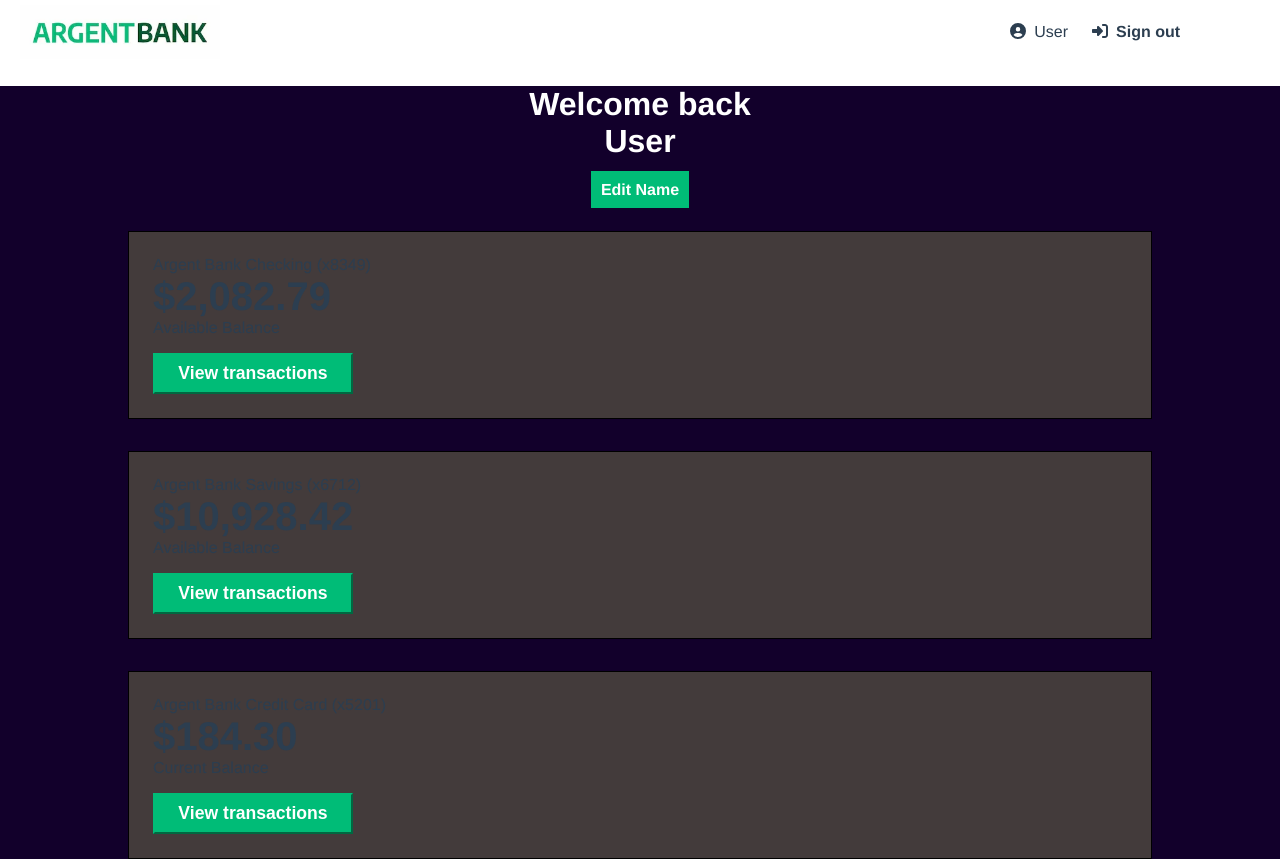
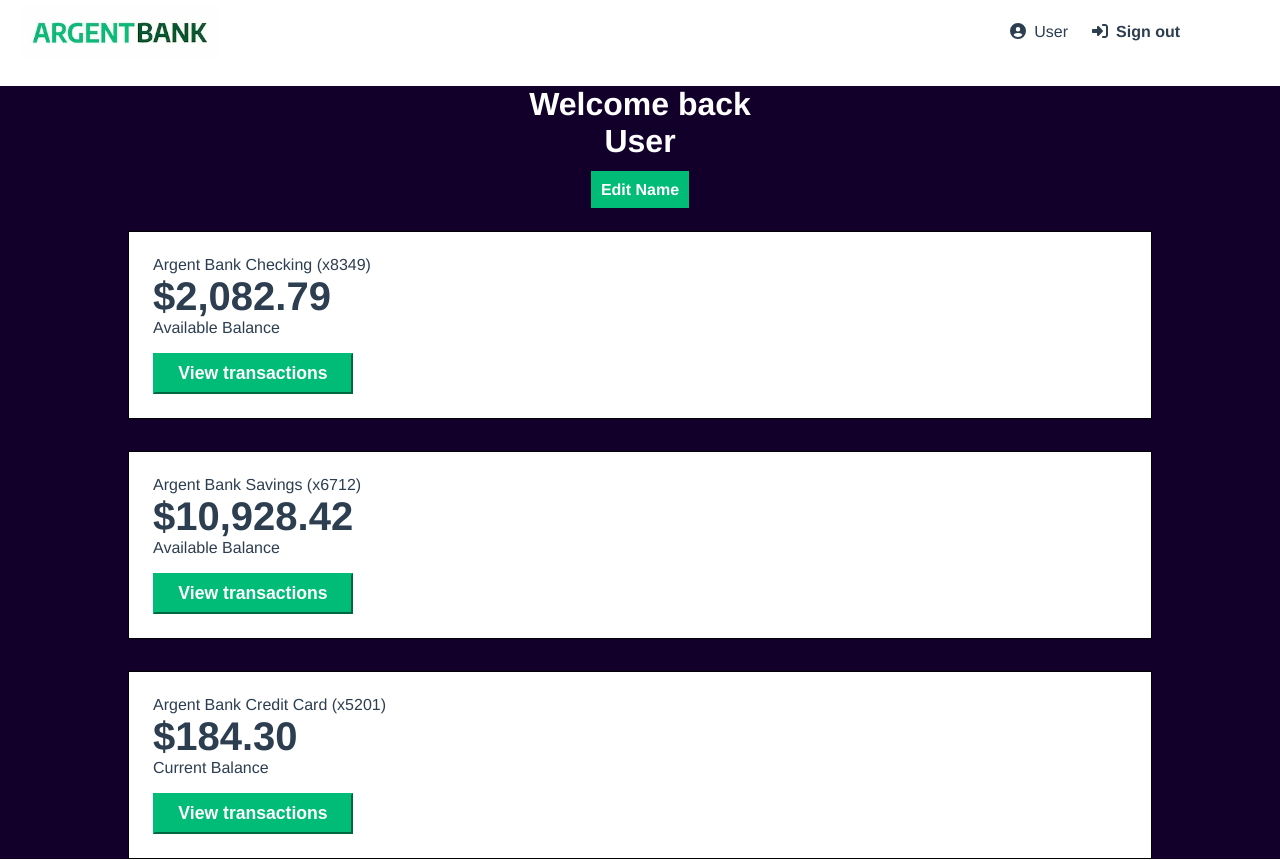
Before and after one commit to dorea5/ProjetBankOp, a React (Vite) app in the folder Projet-10-Bank-API/: page /user in a window 1280 px wide. Shown: the top 860 px of the page. Built offline with nearby package versions, Linux system fonts and the light colour scheme; no server answers.

Commit message:
update user

```diff
--- a/Projet-10-Bank-API/src/Pages/Edit/Edit.jsx
+++ b/Projet-10-Bank-API/src/Pages/Edit/Edit.jsx
@@ -31,27 +31,38 @@ const Edit = () => {
     console.log("User data reçu:", userData);
     if (!userData) {
       console.warn("Utilisateur non connecté !");
-      navigate('/sign-in'); // Redirige vers la page de connexion
     }
-    if (userData?.username) {
-      setUsername(userData.username);
+    if (userData?.userName) { // Vérifie que la clé est correcte
+      setUsername(userData.userName);
     }
   }, [userData, navigate]);
 
 
   const handleSave = async () => {
-    console.log("Save button clicked"); // DEBUG
+    console.log("Save button clicked");
+
     try {
+      console.log("Valeur de username avant l'envoi:", username);
+
+      if (!username || username.trim() === "") {
+        console.error("Erreur: username est vide ou undefined");
+        alert("Le champ username ne peut pas être vide.");
+        return;
+      }
+
       const result = await dispatch(updateUserProfile({ userName: username }));
-      console.log("Redux action result:", result); // DEBUG
-      if (result.meta.requestStatus === 'fulfilled') {
-        alert('Profile updated successfully!');
-        await dispatch(fetchUserProfile()); // Recharge les données
-        navigate("/User"); // Redirige après mise à jour
+      console.log("Redux action result:", result);
+
+      if (updateUserProfile.fulfilled.match(result)) {
+        console.log("User data mis à jour:", result.payload);
+        alert("Profile updated successfully!");
+      } else {
+        console.error("Error updating profile:", result.payload);
+        alert("Failed to update profile: " + result.payload);
       }
     } catch (error) {
-      console.error('Error updating profile:', error);
-      alert('Failed to update profile.');
+      console.error("Unexpected error:", error);
+      alert("An unexpected error occurred");
     }
   };
 
@@ -79,7 +90,7 @@ const Edit = () => {
 
           <Link className="link" to="/User">
             <div className="greencolor">
-              {loading ? "Loading..." : userData ? `${userData.firstName} ` : "User"}
+              {loading ? "Loading..." : userData ? `${userData.userName} ` : "User"}
               <FontAwesomeIcon icon={faUser} className="iconspace-green" />
 
 
--- a/Projet-10-Bank-API/src/Pages/Profile/User.jsx
+++ b/Projet-10-Bank-API/src/Pages/Profile/User.jsx
@@ -17,9 +17,7 @@ function User() {
   useEffect(() => {
     dispatch(fetchUserProfile());
   }, [dispatch]);
-  useEffect(() => {
-    dispatch(fetchUserProfile());
-  }, [dispatch, userData]); // Ajout de `userData` pour déclencher la mise à jour
+
 
 
   return (
@@ -36,7 +34,7 @@ function User() {
 
         <div>
           <FontAwesomeIcon icon={faCircleUser} className="iconspace" />
-          {loading ? "Loading..." : userData ? `${userData.firstName} ` : "User"}
+          {loading ? "Loading..." : userData ? `${userData.userName} ` : "User"}
 
           <Link className="main-nav-item" to="/sign-out">
             <FontAwesomeIcon icon={faRightToBracket} className="iconspace" />
@@ -58,7 +56,7 @@ function User() {
           <Link to="/edit" className="edit-button">Edit Name</Link>
         </div>
         <h2 className="sr-only">Accounts</h2>
-        <section className="account">
+        <section className="account-user">
           <div className="account-content-wrapper">
             <h3 className="account-title">Argent Bank Checking (x8349)</h3>
             <p className="account-amount">$2,082.79</p>
@@ -68,7 +66,7 @@ function User() {
             <button className="transaction-button">View transactions</button>
           </div>
         </section>
-        <section className="account">
+        <section className="account-user">
           <div className="account-content-wrapper">
             <h3 className="account-title">Argent Bank Savings (x6712)</h3>
             <p className="account-amount">$10,928.42</p>
@@ -78,7 +76,7 @@ function User() {
             <button className="transaction-button">View transactions</button>
           </div>
         </section>
-        <section className="account">
+        <section className="account-user">
           <div className="account-content-wrapper">
             <h3 className="account-title">Argent Bank Credit Card (x5201)</h3>
             <p className="account-amount">$184.30</p>
--- a/Projet-10-Bank-API/src/Redux/reducers/userSlice.js
+++ b/Projet-10-Bank-API/src/Redux/reducers/userSlice.js
@@ -37,6 +37,7 @@ export const fetchUserProfile = createAsyncThunk(
 
     // On doit attendre la réponse JSON avant d'utiliser data
     const data = await response.json();
+    console.log(data);
 
     // Vérification si le token a expiré
     if (response.status === 401 && data.message === "jwt expired") {
@@ -50,7 +51,7 @@ export const fetchUserProfile = createAsyncThunk(
       throw new Error(data.message || "Erreur lors de la récupération du profil");
     }
 
-    return data; // Retourne les données pour Redux
+    return data.body; // Retourne les données pour Redux
   }
 );
 
@@ -62,48 +63,41 @@ export const fetchUserProfile = createAsyncThunk(
 // Mettre à jour les informations utilisateur
 export const updateUserProfile = createAsyncThunk(
   'user/updateProfile',
-  async ({ userName }, { getState, dispatch }) => {
+  async ({ userName }, { getState, dispatch, rejectWithValue }) => {
     const token = getState().user.token;
-    console.log("Token actuel avant update :", token); // Vérification
-
-    if (!token) {
-      throw new Error("Erreur : Aucun token trouvé. L'utilisateur doit être connecté.");
-    }
+    if (!token) return rejectWithValue("Utilisateur non authentifié");
 
     try {
       const response = await fetch('http://localhost:3001/api/v1/user/profile', {
         method: 'PUT',
         headers: {
           'Content-Type': 'application/json',
-          'Authorization': `Bearer ${token}`,
+          Authorization: `Bearer ${token}`,
         },
         body: JSON.stringify({ userName }),
       });
 
-      // Si la réponse n'est pas OK (status 200)
+      const data = await response.json();
+
       if (!response.ok) {
-        const data = await response.json();
-        // Vérification d'une erreur 401 avec message "jwt expired"
-        if (response.status === 401 && data.message === "jwt expired") {
-          console.log("Token expiré, déconnexion forcée !");
-          dispatch(logoutUser()); // Déconnecte l'utilisateur
-          return;
+        if (response.status === 401 && data.message === 'jwt expired') {
+          console.warn('Token expiré, déconnexion forcée !');
+          dispatch(logoutUser());
+          return rejectWithValue('Session expirée, veuillez vous reconnecter.');
         }
-        // Si autre erreur lève une exception
-        throw new Error(`Erreur API: ${response.status} - ${data.message}`);
+        return rejectWithValue(data.message || 'Erreur de mise à jour');
       }
 
-      // Si tout va bien retour des données mises à jour
-      const data = await response.json();
-      return data;
+      if (!data.body) {
+        return rejectWithValue("Réponse API invalide : aucun body retourné");
+      }
 
+      return data.body; // Assure-toi que Redux reçoit bien `body`
     } catch (error) {
-      console.error("Erreur lors de la mise à jour du profil:", error);
-      throw error; // Remonte l'erreur pour qu'elle soit capturée dans le reducer
+      return rejectWithValue(error.message || 'Erreur réseau');
     }
   }
 );
-
 
 export const logoutUser = createAction("user/logout");
 
--- a/Projet-10-Bank-API/src/assets/css/main.css
+++ b/Projet-10-Bank-API/src/assets/css/main.css
@@ -403,4 +403,19 @@ body {
     text-align: left;
     margin-bottom: 2rem;
   }
+
+  .account-user {
+    display: flex;
+    justify-content: space-between;
+    align-items: center;
+    border: 1px solid black;
+    background-color: white;
+    width: 80%;
+    margin: 0 auto;
+    flex-direction: column;
+    padding: 1.5rem;
+    box-sizing: border-box;
+    text-align: left;
+    margin-bottom: 2rem;
+  }
 }
```
